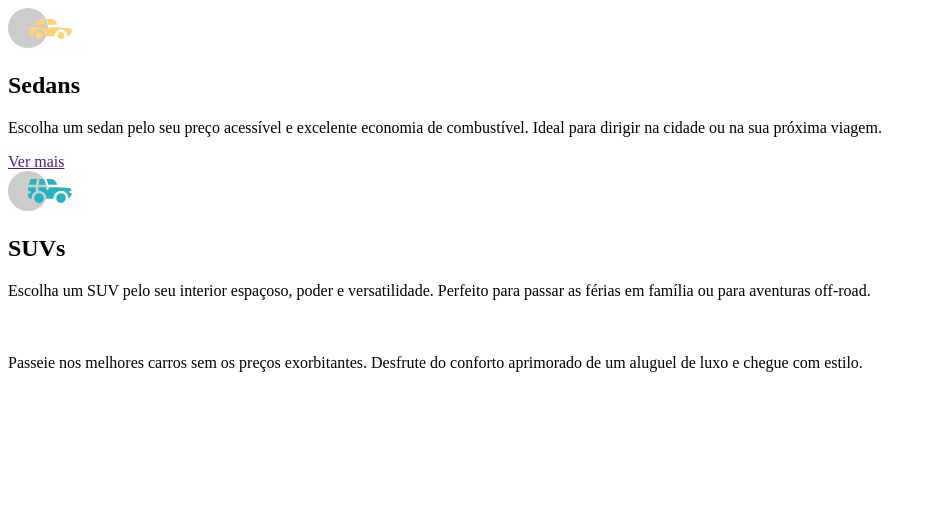
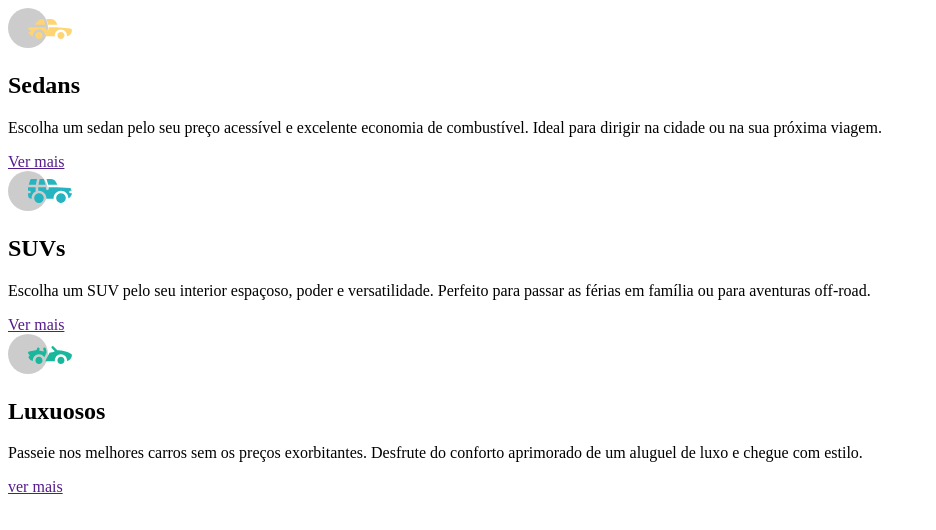
Before and after one commit to LeoCoutinho12/carros, a plain HTML site: page index.html in a window 1280 px wide. Shown: the whole page, without its empty margins (0-936 px from the left). Drawn offline with Linux system fonts and the light colour scheme.

Commit message:
HTML finalizado

```diff
--- a/index.html
+++ b/index.html
@@ -19,14 +19,14 @@
             <img src="./imagens/icon-suvs.svg" alt="carro suv">
             <h2>SUVs</h2>
             <p>Escolha um SUV pelo seu interior espaçoso, poder e versatilidade. Perfeito para passar as férias em família ou para aventuras off-road.</p>
-            <a href=""></a>
+            <a href="">Ver mais</a>
         </section>
 
         <section class="luxuosos">
-            <img src="" alt="">
-            <h2></h2>
+            <img src="./imagens/icon-luxury.svg" alt="carro de luxo">
+            <h2>Luxuosos</h2>
             <p>Passeie nos melhores carros sem os preços exorbitantes. Desfrute do conforto aprimorado de um aluguel de luxo e chegue com estilo.</p>
-            <a href=""></a>
+            <a href="">ver mais</a>
         </section>
     </main>
 </body>
```
